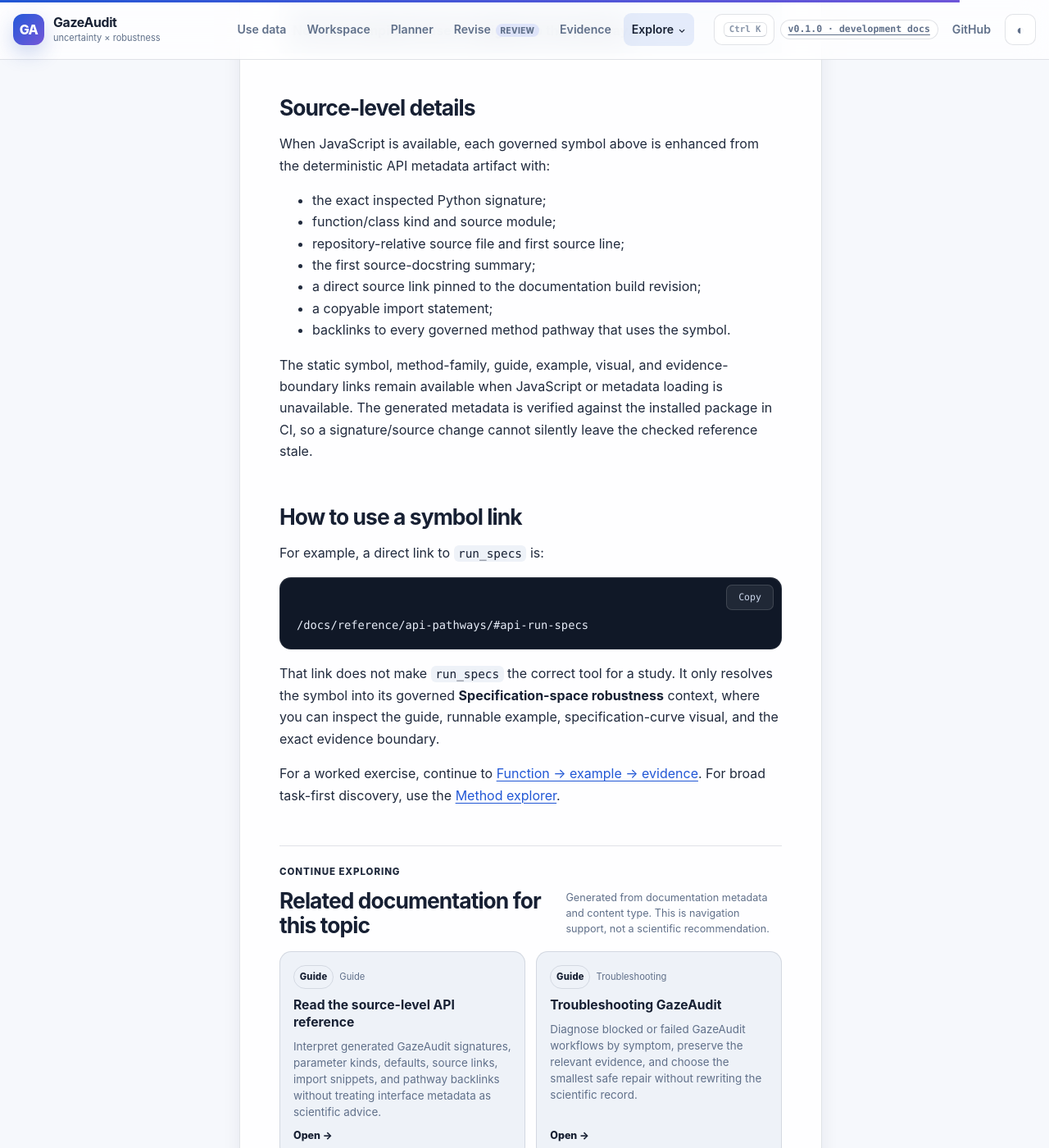
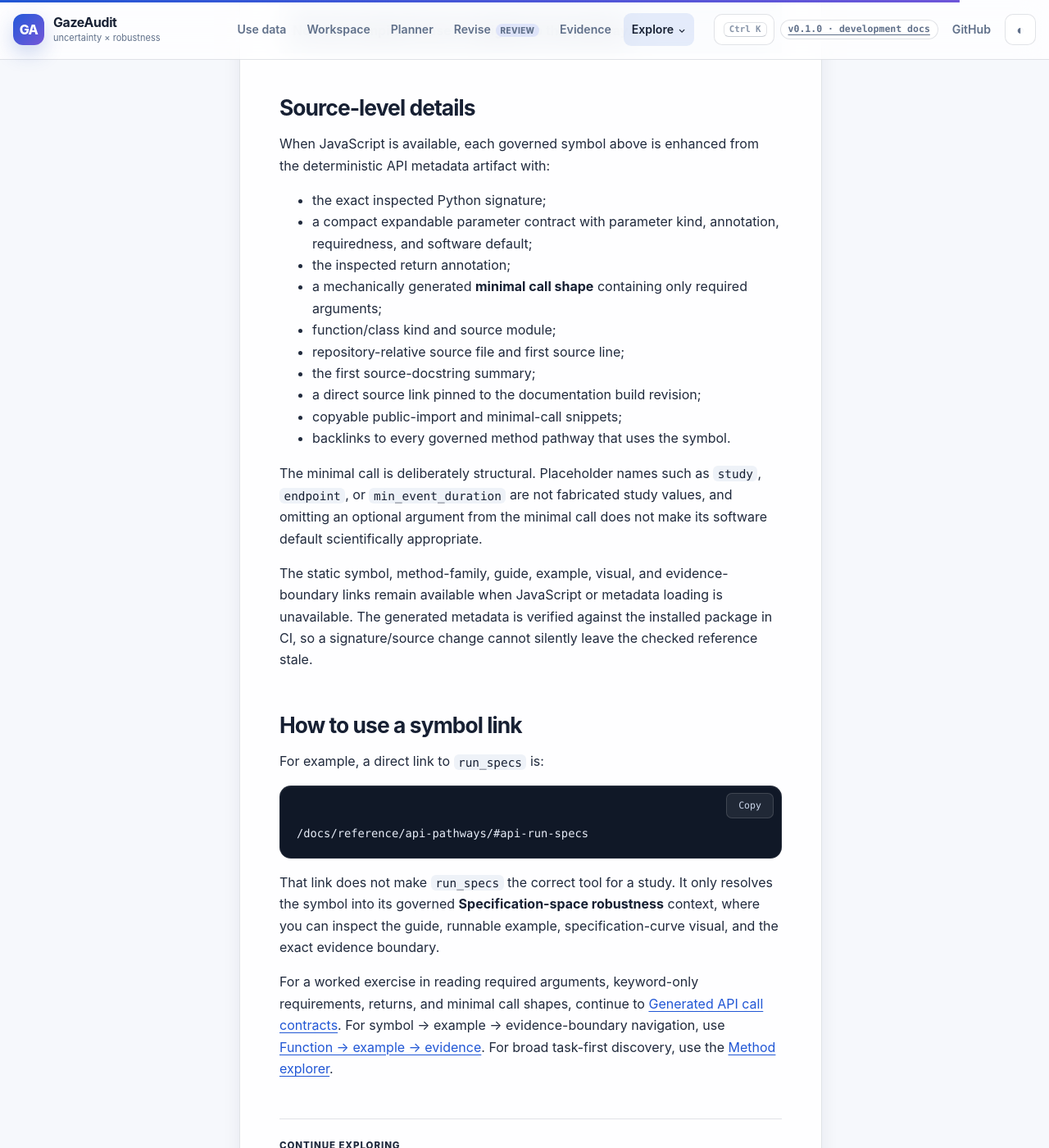
Before and after one commit to stefanosbalaskas/GazeAudit, a Jekyll site: the page built from docs/reference/api-pathways.md, in a window 1280 px wide and 1400 px high, scrolled down 11067 px. Shown: the whole window at 82% size. Built offline with Jekyll 4.4.1, drawn with Linux system fonts in a browser that asks for light colours.

Commit message:
docs: explain generated API call contracts

```diff
--- a/docs/reference/api-pathways.md
+++ b/docs/reference/api-pathways.md
@@ -110,12 +110,17 @@ Each symbol below has a stable fragment identifier. Opening or sharing a symbol
 When JavaScript is available, each governed symbol above is enhanced from the deterministic API metadata artifact with:
 
 - the exact inspected Python signature;
+- a compact expandable parameter contract with parameter kind, annotation, requiredness, and software default;
+- the inspected return annotation;
+- a mechanically generated **minimal call shape** containing only required arguments;
 - function/class kind and source module;
 - repository-relative source file and first source line;
 - the first source-docstring summary;
 - a direct source link pinned to the documentation build revision;
-- a copyable import statement;
+- copyable public-import and minimal-call snippets;
 - backlinks to every governed method pathway that uses the symbol.
+
+The minimal call is deliberately structural. Placeholder names such as `study`, `endpoint`, or `min_event_duration` are not fabricated study values, and omitting an optional argument from the minimal call does not make its software default scientifically appropriate.
 
 The static symbol, method-family, guide, example, visual, and evidence-boundary links remain available when JavaScript or metadata loading is unavailable. The generated metadata is verified against the installed package in CI, so a signature/source change cannot silently leave the checked reference stale.
 
@@ -129,4 +134,4 @@ For example, a direct link to `run_specs` is:
 
 That link does not make `run_specs` the correct tool for a study. It only resolves the symbol into its governed **Specification-space robustness** context, where you can inspect the guide, runnable example, specification-curve visual, and the exact evidence boundary.
 
-For a worked exercise, continue to [Function → example → evidence]({{ '/docs/examples/function-to-evidence/' | relative_url }}). For broad task-first discovery, use the [Method explorer]({{ '/docs/methods/' | relative_url }}).
+For a worked exercise in reading required arguments, keyword-only requirements, returns, and minimal call shapes, continue to [Generated API call contracts]({{ '/docs/examples/api-call-contracts/' | relative_url }}). For symbol → example → evidence-boundary navigation, use [Function → example → evidence]({{ '/docs/examples/function-to-evidence/' | relative_url }}). For broad task-first discovery, use the [Method explorer]({{ '/docs/methods/' | relative_url }}).
```
